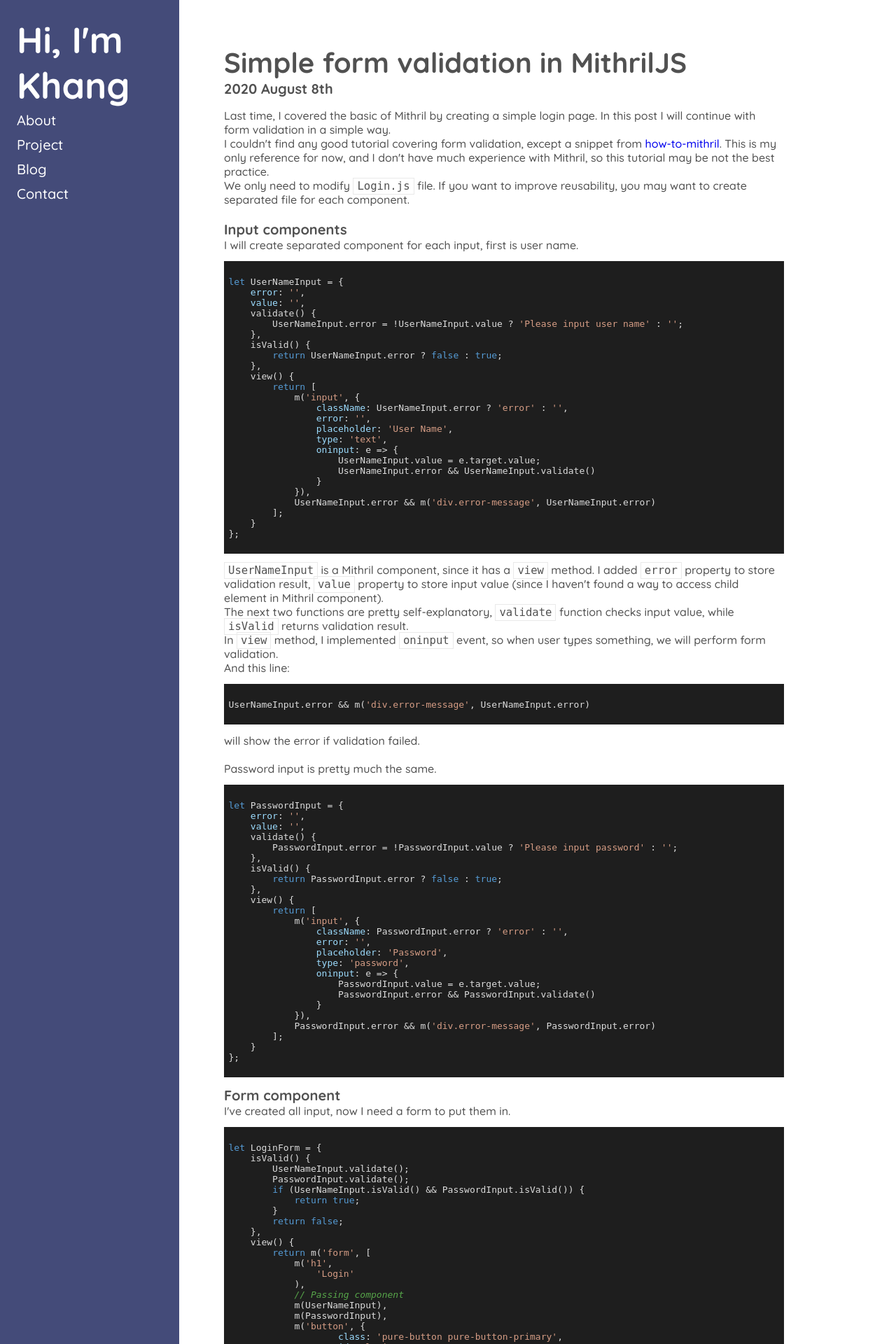
After one commit to tranchikhang/ckhang, a Flask app: template app/templates/posts/2020/2020-08-08-2020-simple-form-validation-mithril-js.html in a window 1280 px wide. The commit adds this page. Shown: the top 1920 px of the page at 70% size. Run offline with Flask 2, Linux system fonts and the light colour scheme; the template is opened without the code that fills it, so the values that code supplies are empty; parts of the project's set-up code (start-up, migrations or seed data) failed here and were passed over; some libraries are stand-ins or nearby versions.

Commit message:
update blog

```diff
--- a/app/static/css/blog.css
+++ b/app/static/css/blog.css
@@ -1,5 +1,15 @@
+p > code {
+    font-size: 1.2em;
+    border: 1px solid #e9e9e9;
+    padding: 2px 5px;
+}
+
 .post-title a {
     color: inherit;
+}
+
+.post-title h1 {
+    font-size: 2.5rem;
 }
 
 .post-body {
@@ -26,9 +36,11 @@
     .paging {
         text-align: center;
     }
+
     .paging .current_page, .paging .other_page {
         display: inline-block;
         width: 30px;
         text-align: center;
     }
+
 }
--- a/app/static/css/style.css
+++ b/app/static/css/style.css
@@ -98,7 +98,7 @@ body {
 }
 
 .common-container .title {
-    max-width: 40rem;
+    max-width: 45rem;
     margin-bottom: 2rem;
 }
 
--- /dev/null
+++ b/app/templates/posts/2020/2020-08-08-2020-simple-form-validation-mithril-js.html
@@ -0,0 +1,154 @@
+{% extends "common/layout.html" %}
+{% block head %}
+<meta name="description" content="CKhang">
+<meta name="keywords" content="Mithril, MithrilJS, Front-end, Frontend, Framework, JavaScript, HTML, CSS, Validation">
+<link href="{{ url_for('static', filename='css/blog.css') }}" rel="stylesheet" type="text/css">
+<link href="{{ url_for('static', filename='lib/highlight/vs2015.css') }}" rel="stylesheet" type="text/css">
+{% endblock %}
+
+{% block content %}
+<div class="common-container">
+    <div class="post-title">
+        <h1>Simple form validation in MithrilJS</h1>
+    </div>
+    <div class="post-meta">
+        <h3>2020 August 8th</h3>
+    </div>
+    <div class="post-content">
+        <p>Last time, I covered the basic of Mithril by creating a simple login page. In this post I will continue with form validation in a simple way.</p>
+        <p>I couldn't find any good tutorial covering form validation, except a snippet from <a href="https://how-to-mithril.js.org/" target="_blank">how-to-mithril</a>. This is my only reference for now, and I don't have much experience with Mithril, so this tutorial may be not the best practice.</p>
+        <p>We only need to modify <code>Login.js</code> file. If you want to improve reusability, you may want to create separated file for each component.</p>
+        <br>
+        <h3>Input components</h3>
+        <p>I will create separated component for each input, first is user name.</p>
+        <pre><code class="javascript">
+let UserNameInput = {
+    error: '',
+    value: '',
+    validate() {
+        UserNameInput.error = !UserNameInput.value ? 'Please input user name' : '';
+    },
+    isValid() {
+        return UserNameInput.error ? false : true;
+    },
+    view() {
+        return [
+            m('input', {
+                className: UserNameInput.error ? 'error' : '',
+                error: '',
+                placeholder: 'User Name',
+                type: 'text',
+                oninput: e => {
+                    UserNameInput.value = e.target.value;
+                    UserNameInput.error && UserNameInput.validate()
+                }
+            }),
+            UserNameInput.error && m('div.error-message', UserNameInput.error)
+        ];
+    }
+};
+        </code></pre>
+        <p><code>UserNameInput</code> is a Mithril component, since it has a <code>view</code> method. I added <code>error</code> property to store validation result, <code>value</code> property to store input value (since I haven't found a way to access child element in Mithril component).</p>
+        <p>The next two functions are pretty self-explanatory, <code>validate</code> function checks input value, while <code>isValid</code> returns validation result.</p>
+        <p>In <code>view</code> method, I implemented <code>oninput</code> event, so when user types something, we will perform form validation.</p>
+        <p>And this line:</p>
+        <pre><code class="javascript">
+UserNameInput.error && m('div.error-message', UserNameInput.error)
+        </code></pre>
+        <p>will show the error if validation failed.</p>
+        <br>
+        <p>Password input is pretty much the same.</p>
+        <pre><code class="javascript">
+let PasswordInput = {
+    error: '',
+    value: '',
+    validate() {
+        PasswordInput.error = !PasswordInput.value ? 'Please input password' : '';
+    },
+    isValid() {
+        return PasswordInput.error ? false : true;
+    },
+    view() {
+        return [
+            m('input', {
+                className: PasswordInput.error ? 'error' : '',
+                error: '',
+                placeholder: 'Password',
+                type: 'password',
+                oninput: e => {
+                    PasswordInput.value = e.target.value;
+                    PasswordInput.error && PasswordInput.validate()
+                }
+            }),
+            PasswordInput.error && m('div.error-message', PasswordInput.error)
+        ];
+    }
+};
+        </code></pre>
+        <h3>Form component</h3>
+        <p>I've created all input, now I need a form to put them in.</p>
+        <pre><code class="javascript">
+let LoginForm = {
+    isValid() {
+        UserNameInput.validate();
+        PasswordInput.validate();
+        if (UserNameInput.isValid() && PasswordInput.isValid()) {
+            return true;
+        }
+        return false;
+    },
+    view() {
+        return m('form', [
+            m('h1',
+                'Login'
+            ),
+            // Passing component
+            m(UserNameInput),
+            m(PasswordInput),
+            m('button', {
+                    class: 'pure-button pure-button-primary',
+                    id: 'loginBtn',
+                    type: 'button',
+                    onclick() {
+                        if (LoginForm.isValid()) {
+                            m.route.set('/dashboard')
+                        }
+                    }
+                },
+                'Login'
+            )
+        ])
+    }
+}
+        </code></pre>
+        <p><code>LoginForm</code> has <code>isValid</code> function, which runs when user clicks login button.</p>
+        <pre><code class="javascript">
+m(UserNameInput),
+m(PasswordInput),
+        </code></pre>
+        <p>Here I pass 2 input components above to <code>LoginForm</code>, and call <code>isValid</code> function to validate our form in <code>onclick</code> event.</p>
+
+        <p>Finally, add css for validation message.</p>
+        <pre><code class="css">
+.login div.error-message {
+    margin: 0px 25px;
+    font-size: 90%;
+    color: red;
+    min-height: 8px;
+}
+        </code></pre>
+        <h3>Final</h3>
+        <img src="{{ url_for('static', filename='img/posts/2020/simple-form-validation-mithril-js.gif') }}">
+        <p>The validation above is pretty simple. It works but there are room for improvement:</p>
+        <li>Create component for each type of validation to maximize reusability (required, length etc)</li>
+        <li>Format error message with parameter</li>
+        <p>And many other things. You can use this tutorial as a base for further development. Happy coding!</p>
+    </div>
+</div>
+
+{% endblock %}
+
+{% block tail %}
+<script src="{{ url_for('static', filename='lib/highlight/highlight.min.js') }}"></script>
+<script>hljs.initHighlightingOnLoad();</script>
+{% endblock %}
```
Also changed, not shown: app/posts.json (+8 -2 lines), app/templates/posts/2020/2020-07-24-2020-trying-out-mithril-js.html (+11 -34 lines), app/static/img/posts/2020/simple-form-validation-mithril-js.gif (added).
